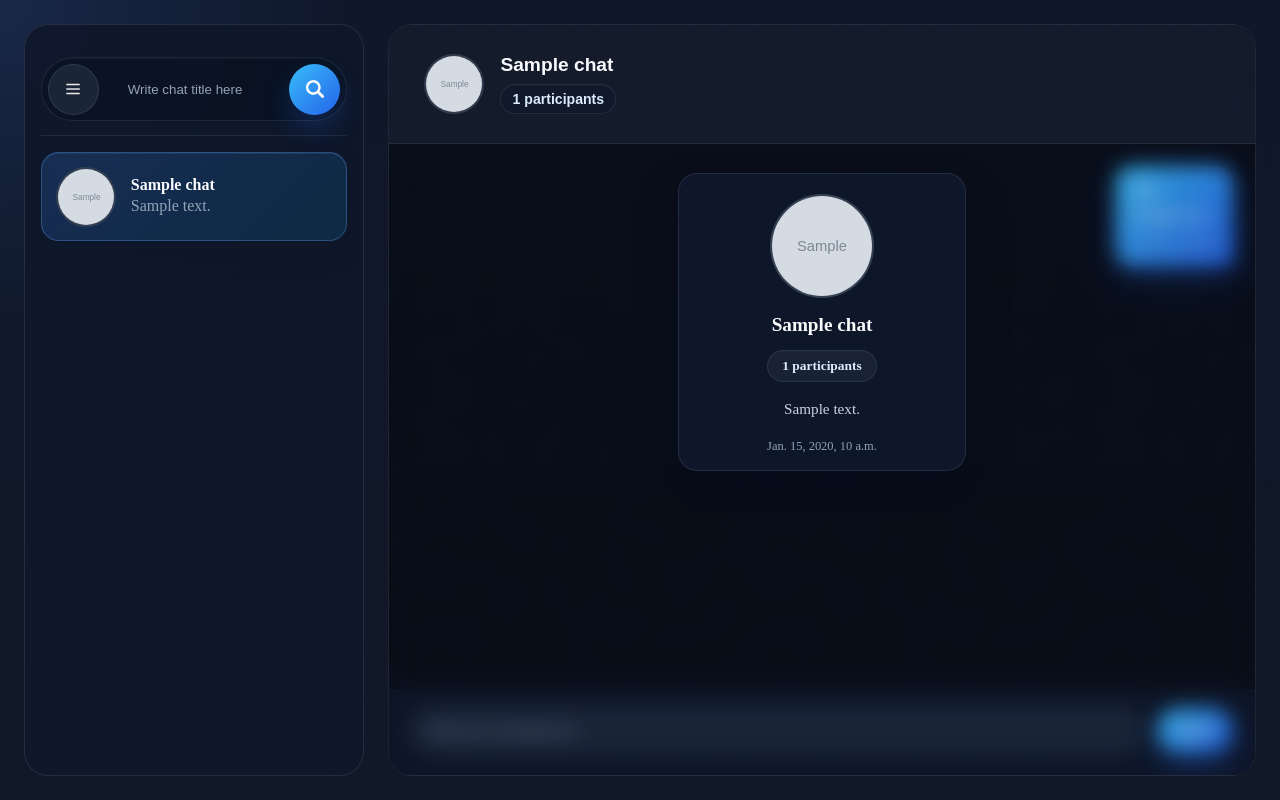
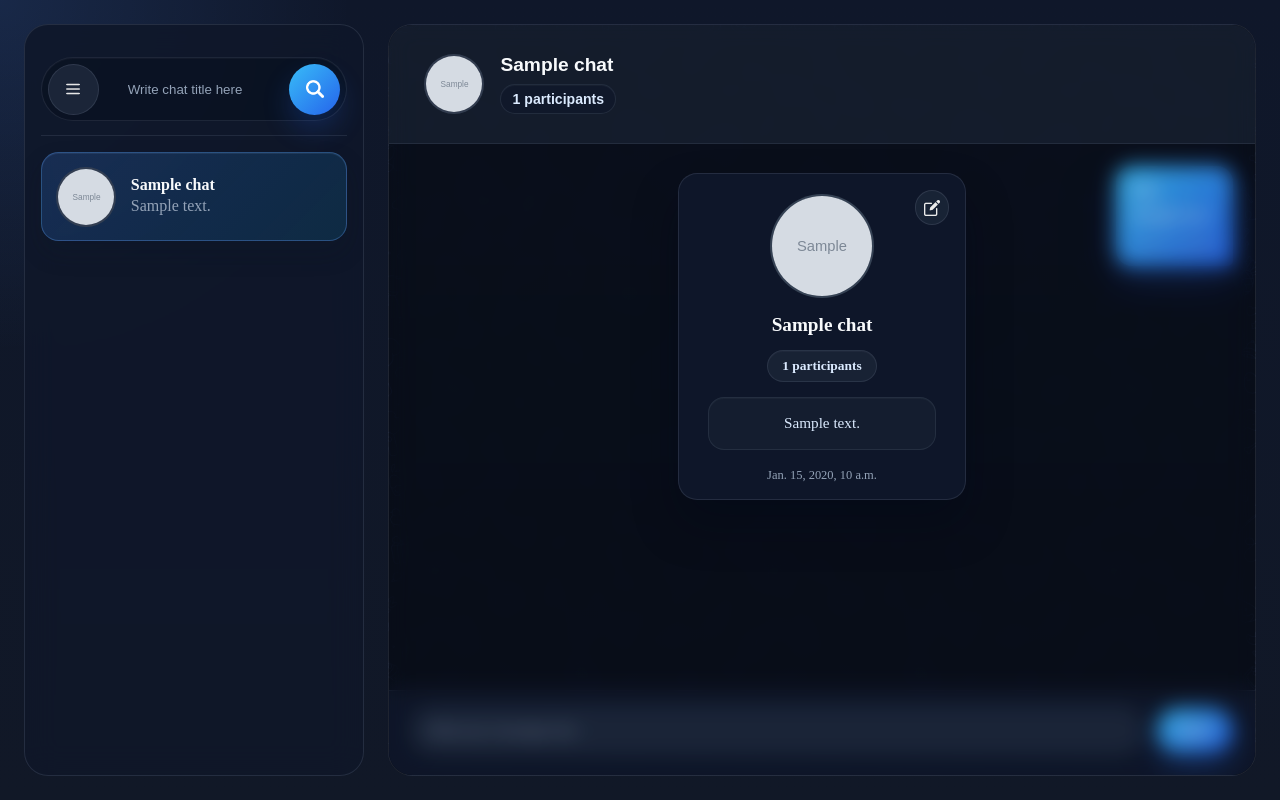
Before and after one commit to Chumus2/Zentro, a Django app: page /chats/1/ in a window 1280 px wide, after a click that opens the changed part. Run offline with Django 4.2, Linux system fonts and the light colour scheme; a user stored in the database is signed in; tables that the repository leaves empty hold one stand-in row (values such as "Sample post"); grey boxes marked "Sample" are stand-in pictures.

Commit message:
Added admin field in chat model + added edit button

```diff
--- a/Main/models.py
+++ b/Main/models.py
@@ -7,6 +7,7 @@ class Chat(models.Model):
     title = models.CharField(max_length=50, default="Chat")
     description = models.TextField(blank=True, null=True)
     participants = models.ManyToManyField(settings.AUTH_USER_MODEL, related_name="chats")
+    admins = models.ManyToManyField(settings.AUTH_USER_MODEL, related_name="admin_chats")
     created_at = models.DateTimeField(auto_now_add=True)
 
     def __str__(self):
--- a/Main/views.py
+++ b/Main/views.py
@@ -40,12 +40,14 @@ class ChatDetailView(LoginRequiredMixin, View):
             participants=request.user
         )
 
+        is_admin = active_chat.admins.filter(id=request.user.id).exists()
         messages = active_chat.messages.all().order_by("created_at")
 
         context = {
             "chats": chats,
             "active_chat": active_chat,
-            "messages": messages
+            "messages": messages,
+            "is_admin": is_admin
         }
 
         return render(request, "Main/Main.html", context)
--- a/static/stylesheets/Main/Main.css
+++ b/static/stylesheets/Main/Main.css
@@ -458,6 +458,13 @@
     background: rgba(30, 41, 59, 0.92);
 }
 
+.ChatCard_Dropdown_Header {
+    display: flex;
+    align-items: center;
+    justify-content: center;
+    width: 100%;
+}
+
 .ChatCard_Dropdown_Title {
     margin: 0;
     color: #f8fafc;
@@ -465,6 +472,36 @@
     font-weight: 700;
     line-height: 1.2;
     text-align: center;
+}
+
+.ChatCard_Dropdown_Edit {
+    position: absolute;
+    top: 1rem;
+    right: 1rem;
+    display: inline-flex;
+    align-items: center;
+    justify-content: center;
+    width: 2.15rem;
+    height: 2.15rem;
+    flex-shrink: 0;
+    border: 1px solid rgba(148, 163, 184, 0.16);
+    border-radius: 999px;
+    background: rgba(30, 41, 59, 0.72);
+    transition: transform 0.2s ease, background-color 0.2s ease, border-color 0.2s ease, box-shadow 0.2s ease;
+}
+
+.ChatCard_Dropdown_Edit:hover {
+    background: rgba(59, 130, 246, 0.16);
+    border-color: rgba(96, 165, 250, 0.24);
+    box-shadow: 0 10px 22px rgba(15, 23, 42, 0.18);
+    transform: translateY(-1px);
+}
+
+.ChatCard_Dropdown_Edit img {
+    width: 1rem;
+    height: 1rem;
+    object-fit: contain;
+    filter: brightness(0) invert(0.92);
 }
 
 .ChatCard_Dropdown_Participants {
@@ -488,11 +525,16 @@
 .ChatCard_Dropdown_Description {
     width: 90%;
     margin: 0;
-    color: #cbd5e1;
+    padding: 0.85rem 1rem;
+    border: 1px solid rgba(148, 163, 184, 0.12);
+    border-radius: 1rem;
+    background: rgba(30, 41, 59, 0.42);
+    color: #dbeafe;
     font-size: 0.95rem;
     line-height: 1.6;
     text-align: center;
     word-break: break-word;
+    box-shadow: inset 0 1px 0 rgba(255, 255, 255, 0.03);
 }
 
 .ChatCard_Dropdown_Date {
--- a/templates/Main/Main.html
+++ b/templates/Main/Main.html
@@ -109,6 +109,13 @@
                     </form>
 
                     <div class="ChatCard_Dropdown" id="chatcard-dropdown">
+
+                        {% if is_admin %}
+                            <a href="" target="_self" class="ChatCard_Dropdown_Edit">
+                                <img src="{% static 'images/EditIcon.png' %}" loading="lazy" alt="Edit chat">
+                            </a>
+                        {% endif %}
+
                         {% if active_chat.icon %}
                             <img class="ChatCard_Dropdown_Icon" src="{{ active_chat.icon.url }}" loading="lazy" alt="{{ active_chat.title }}">
                         {% endif %}
@@ -120,11 +127,12 @@
                         </p>
 
                         <p class="ChatCard_Dropdown_Description">{{ active_chat.description|default:"No description yet." }}</p>
+
                         <small class="ChatCard_Dropdown_Date">{{ active_chat.created_at }}</small>
-                    </div>
 
                     </div>
                 </div>
+            </div>
 
                 <div class="Messages_Box">
 
```
Also changed, not shown: Main/migrations/0005_chat_admins.py (added), static/images/EditIcon.png (added).
